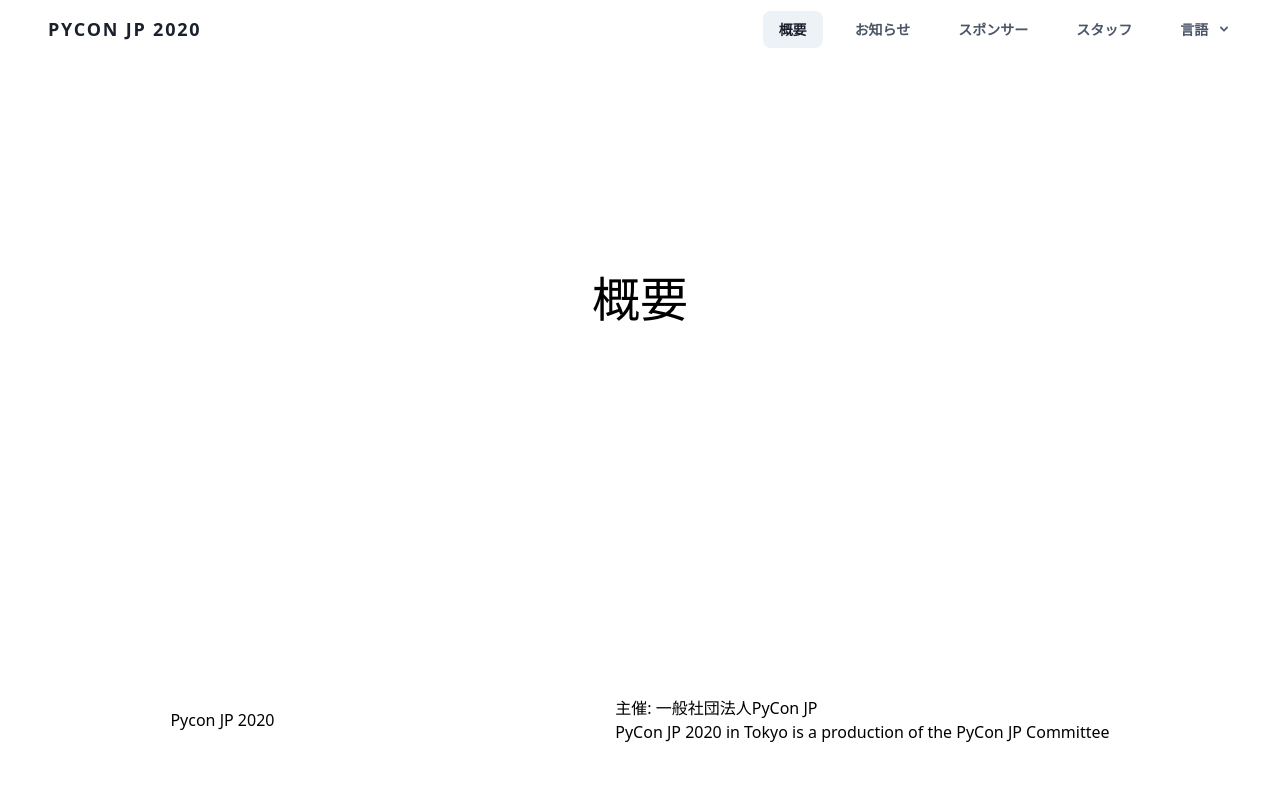
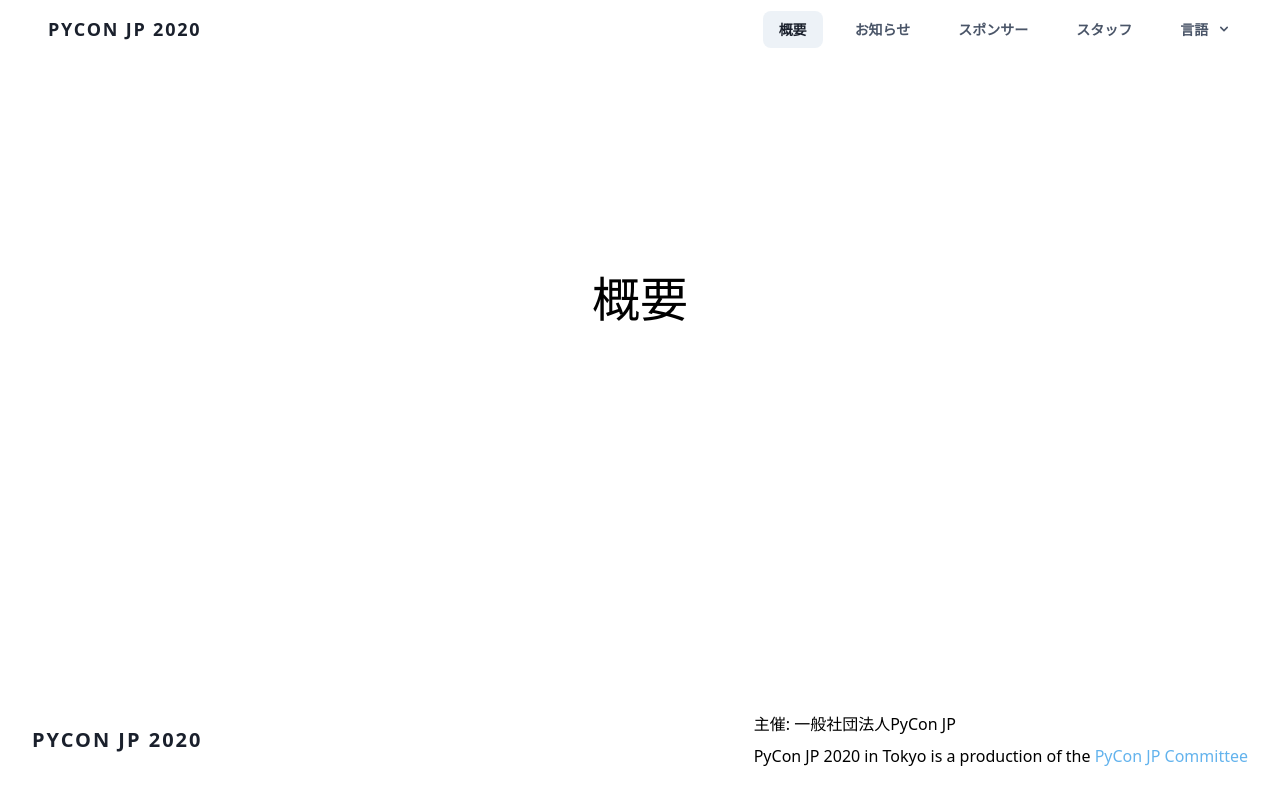
Before and after one commit to pyconjp/pycon.jp.2020.ui, a Nuxt app: page / in a window 1280 px wide. Built offline with nearby package versions, Linux system fonts and the light colour scheme; what vue-svg-transition would draw is missing.

Commit message:
Beutify footer margin

```diff
--- a/components/Domains/Footer/index.vue
+++ b/components/Domains/Footer/index.vue
@@ -1,15 +1,26 @@
 <template>
-  <div class="flex flex-col items-center justify-around h-24 my-8 md:flex-row">
-    <h2>
+  <div
+    class="flex flex-col items-center justify-between max-w-screen-xl px-8 my-8 md:items-center md:flex-row"
+  >
+    <h2
+      class="mb-8 text-xl font-semibold tracking-widest text-gray-900 uppercase md:mb-0"
+    >
       <n-link :to="localePath('/')">
         Pycon JP 2020
       </n-link>
     </h2>
-    <div class="flex flex-col items-start">
-      <h3>主催: 一般社団法人PyCon JP</h3>
+    <div
+      class="flex flex-col items-start justify-end justify-between md:ml-auto"
+    >
+      <h3 class="mb-2">主催: 一般社団法人PyCon JP</h3>
       <h3>
         PyCon JP 2020 in Tokyo is a production of the
-        <a href="https://www.pycon.jp/">
+        <a
+          class="text-blue-400 transition-colors duration-100 hover:text-blue-600"
+          href="https://www.pycon.jp/"
+          target="_blank"
+          rel="noopener noreferrer"
+        >
           PyCon JP Committee
         </a>
       </h3>
```
